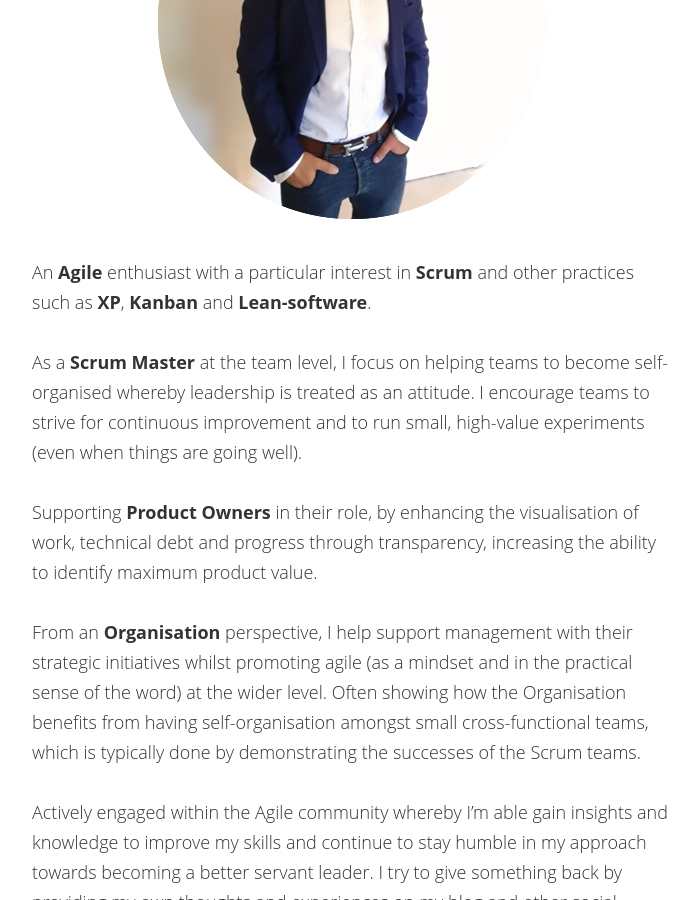
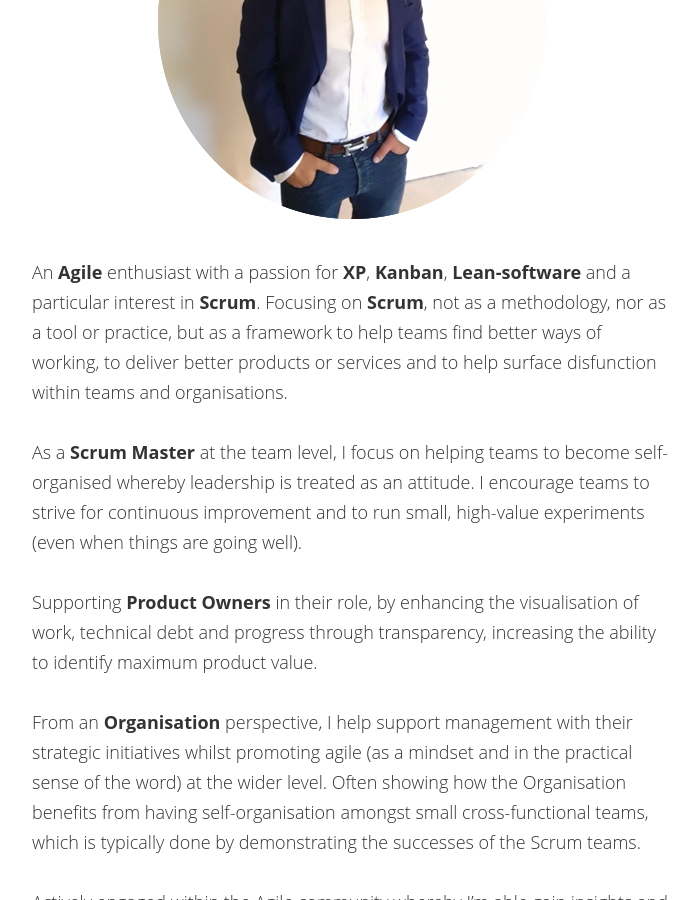
Before and after one commit to IamJackReed/JackReed, a Jekyll site: the page built from about.md, in a window 1280 px wide and 900 px high, scrolled down 433 px. Shown: the whole window, without its empty margins (288-986 px from the left). Built offline with Jekyll 4.4.1, drawn with Linux system fonts in a browser that asks for light colours; nearby versions of some CDN libraries; some web fonts are replaced.

Commit message:
Update about.md

```diff
--- a/about.md
+++ b/about.md
@@ -6,7 +6,7 @@ permalink: /about/
 <p style="text-align:center;"><img src="/assets/images/about-me-profile.png"></p>
 
 <span style="color:#00000; font-family: 'open sans'; font-size: 1em; font-size: 18px; font-weight: 200; hyphens: none;">
-An **Agile** enthusiast with a particular interest in **Scrum** and other practices such as **XP**, **Kanban** and **Lean-software**.
+An **Agile** enthusiast with a passion for **XP**, **Kanban**, **Lean-software** and a particular interest in **Scrum**. Focusing on **Scrum**, not as a methodology, nor as a tool or practice, but as a framework to help teams find better ways of working, to deliver better products or services and to help surface disfunction within teams and organisations.
 
 <span style="color:#00000; font-family: 'open sans'; font-size: 1em; font-size: 18px; font-weight: 200; hyphens: none;">
 As a **Scrum Master** at the team level, I focus on helping teams to become self-organised whereby leadership is treated as an attitude. I encourage teams to strive for continuous improvement and to run small, high-value experiments (even when things are going well).
```
